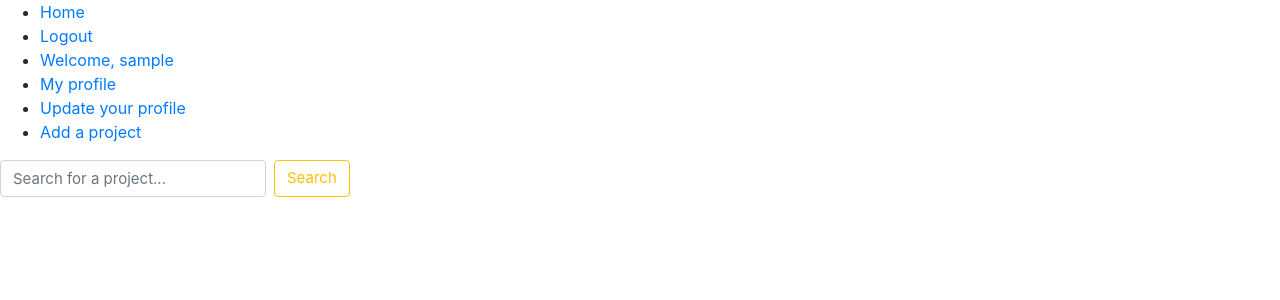
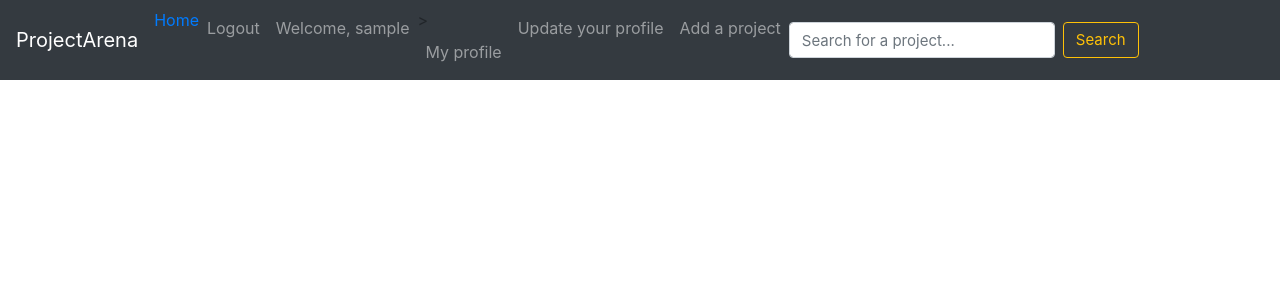
Before and after one commit to FrancisFlow/Portfolios-are-us, a Django app: page / in a window 1280 px wide. Shown: the top 300 px of the page. Run offline with Django 4.2, Linux system fonts and the light colour scheme; the visitor is signed in with stand-in values (Sample User, id 1); data that the repository does not hold is empty; some libraries are stand-ins or nearby versions.

Commit message:
UPdated navbar design

```diff
--- a/rateprojects/templates/home.html
+++ b/rateprojects/templates/home.html
@@ -9,7 +9,6 @@
 
 <img src="{{ project.image.url}}" class="img-responsive" style=" max-width:80%; max-height: 80%;">
 <p class="text-center"> Project Name: {{project.project_name}}</p>
-<!-- <a href="https://{{project.link}}"> Project link </a>  -->
 <a href="single_project/{{project.project_name}}/">View Project</a>
 
         </div>
--- a/rateprojects/templates/navbar.html
+++ b/rateprojects/templates/navbar.html
@@ -1,28 +1,32 @@
 <div>
-    <ul>
+    <nav class="navbar navbar-dark bg-dark navbar navbar-expand-lg">
+        <!-- Navbar content -->
+        <a class="navbar-brand" href="#">ProjectArena</a>
+
+    <ul class="navbar-nav" >
      <li>
          <a href="/"> Home</a>
      </li>
         {% if user.is_authenticated %}
-        <li>
-            <a href="/logout">Logout</a>
+        <li class="nav-item">
+            <a class="nav-link" href="/logout">Logout</a>
+        </li >
+
+        <li class="nav-item" >
+            <a class="nav-link"href="#"> Welcome, {{user.username}} </a>
         </li>
-
-        <li>
-            <a href="#"> Welcome, {{user.username}} </a>
+        <li class="nav-item"> >
+            <a  class="nav-link" href="/profile">My profile</a>
         </li>
-        <li>
-            <a href="/profile">My profile</a>
+        <li  class="nav-item">
+            <a class="nav-link"  href="/update_profile">Update your profile</a>
         </li>
-        <li>
-            <a href="/update_profile">Update your profile</a>
-        </li>
-        <li>
-            <a href="/new_project">Add a project</a>
+        <li class="nav-item">
+            <a   class="nav-link" href="/new_project">Add a project</a>
         </li>
         {% else %}
-        <li>
-            <a href="/login">Login</a>
+        <li class="nav-item"> >
+            <a class="nav-link" href="/login">Login</a>
         </li>
         {% endif %}
     </ul>
@@ -30,4 +34,5 @@
 		<input class="form-control mr-sm-2" type="search" placeholder="Search for a project... " aria-label="Search" style="font-size: 15px;" name="projects">
 		<button class="btn btn-outline-warning my-2 my-sm-0" type="submit" style="font-size: 15px;">Search</button>
 	  </form>
+      </nav>
 </div>
```
